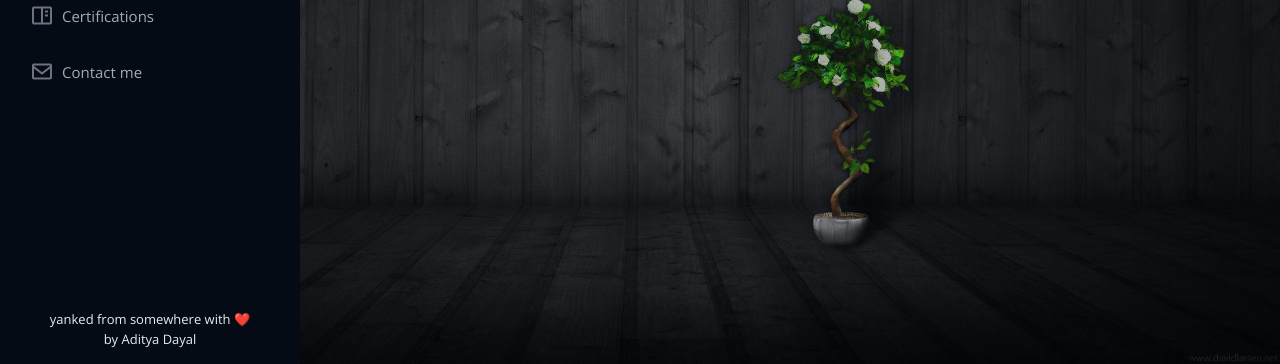
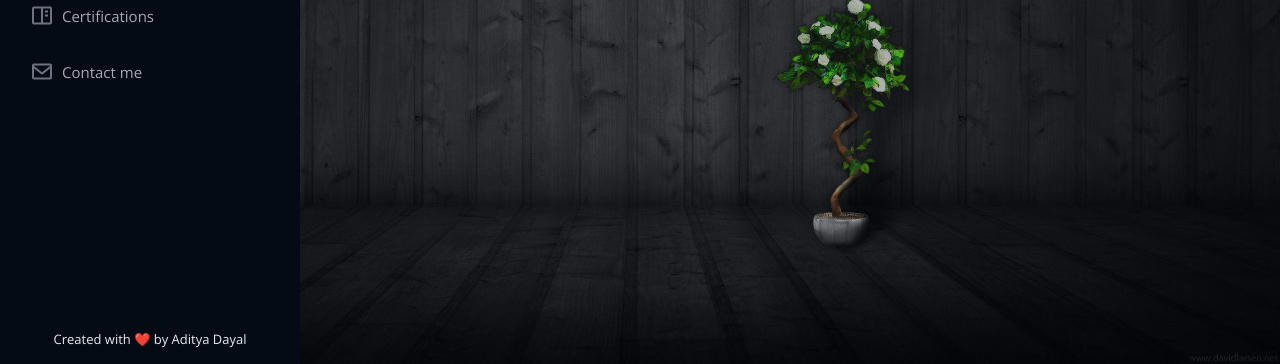
Before and after one commit to lolzhub/adityadayal, a plain HTML site: page index.html in a window 1280 px wide. Shown: the part 436-800 px from the top of the page. Drawn offline with nearby package versions, Linux system fonts and the light colour scheme.

Commit message:
Update index.html

```diff
--- a/index.html
+++ b/index.html
@@ -1222,7 +1222,7 @@
           <!-- You can delete the links only if you purchased the pro version. -->
           <!-- Licensing information: https://bootstrapmade.com/license/ -->
           <!-- Purchase the pro version with working PHP/AJAX contact form: https://bootstrapmade.com/iportfolio-bootstrap-portfolio-websites-template/ -->
-          yanked from somewhere with ❤️ by Aditya Dayal
+          Created with ❤️ by Aditya Dayal
         </div>
       </div>
     </footer>
```
